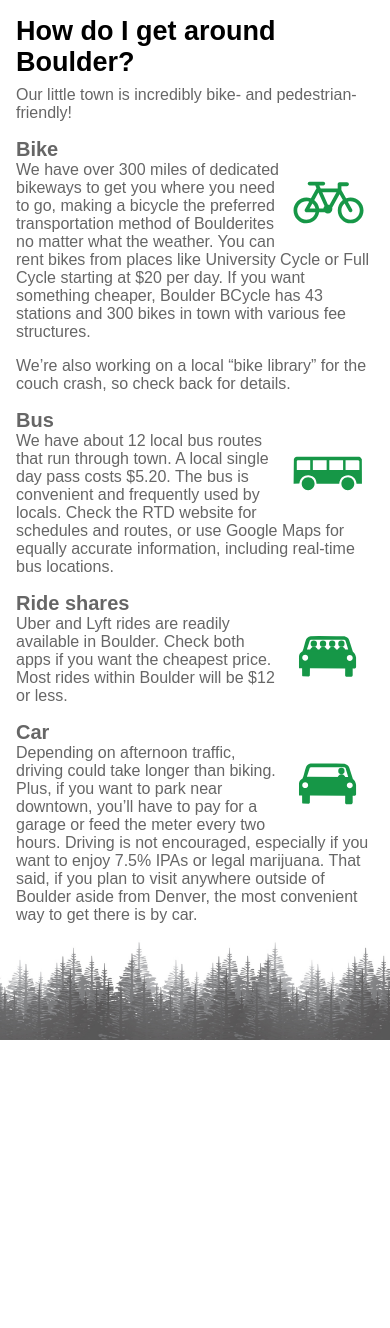
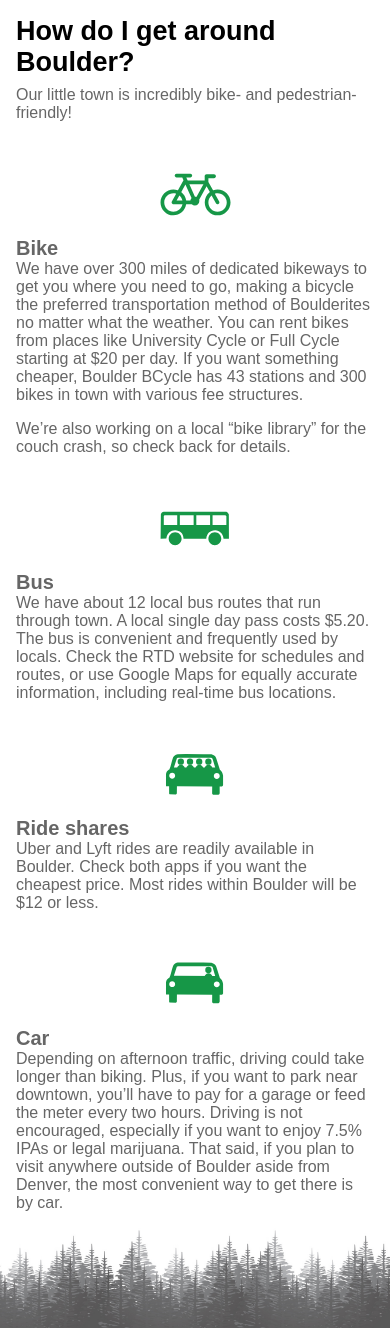
Before and after one commit to spencels/bcc-site, a Jekyll site: the page built from index.md, in a window 390 px wide. Shown: the part 2638-3966 px from the top of the page. Built offline with Jekyll 4.4.1, drawn with Linux system fonts in a browser that asks for light colours; before the commit the page ends 3678 px from its top, so only the background shows below that.

Commit message:
Center-align transport icons on mobile

```diff
--- a/assets/style.scss
+++ b/assets/style.scss
@@ -192,6 +192,7 @@ h4 {
 
   @include mobile() {
     display: block;
+    flex-direction: row;
   }
 }
 
@@ -202,9 +203,8 @@ h4 {
   justify-content: center;
 
   @include mobile() {
-    display: block;
-    float: right;
     margin: 8px;
+    align-items: center;
   }
 }
 
```
